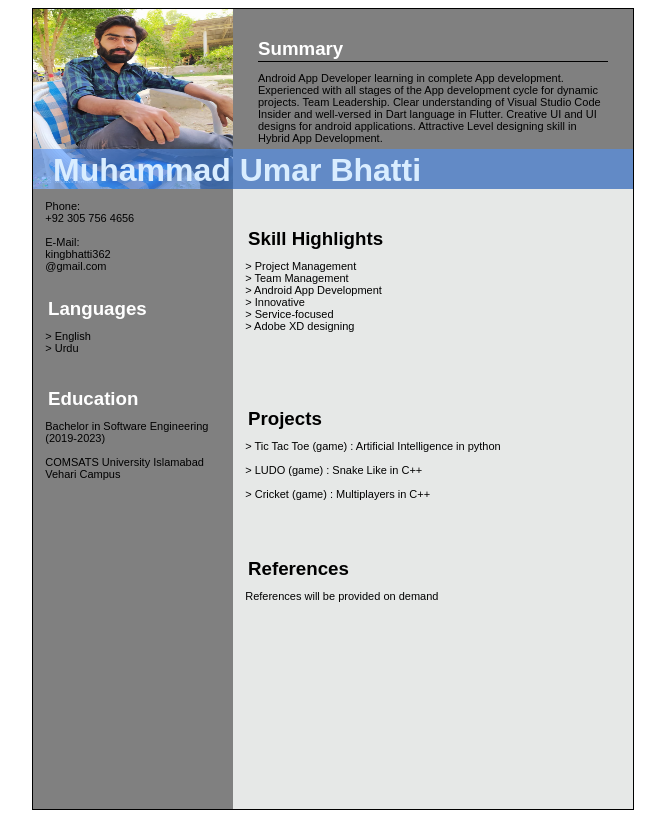
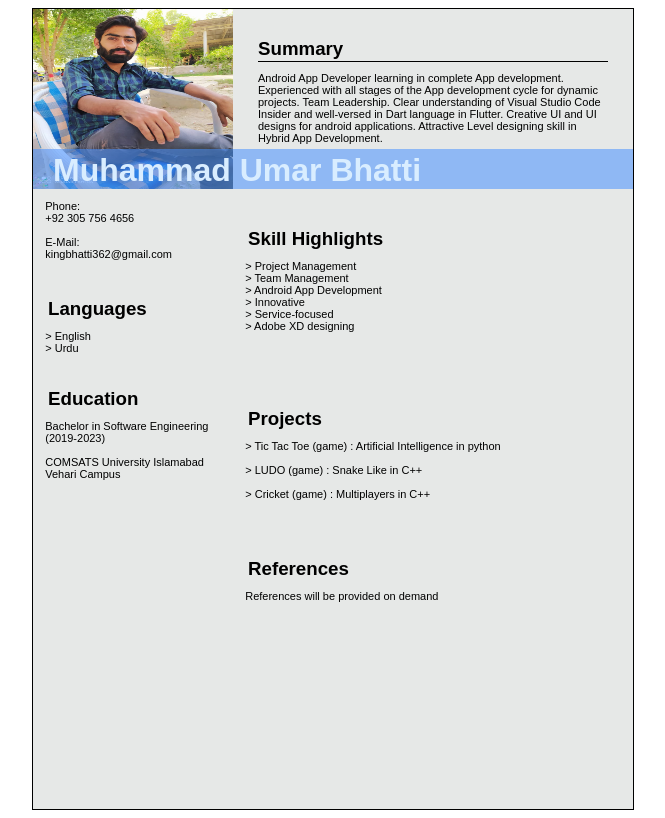
Before and after one commit to AosumBhatti/cv.github.io, a plain HTML site: page index.html in a window 1280 px wide. Shown: the whole page, without its empty margins (576-1241 px from the left). Drawn offline with Linux system fonts and the light colour scheme.

Commit message:
final CV

```diff
--- a/index.html
+++ b/index.html
@@ -12,7 +12,7 @@
     <div class="Page">
 
         <div class="Block1">
-            <img src="ProfilePic.jpg" width="200" height="180">
+            <img src="sonu.jpg" width="200" height="180">
         </div>
         <div class="Block2">
             <h3 class="SummaryTitle">
@@ -31,8 +31,7 @@
     +92 305 756 4656
 
     E-Mail:
-    kingbhatti362
-    @gmail.com
+    kingbhatti362@gmail.com
 
             </pre>
 
--- a/style.css
+++ b/style.css
@@ -41,7 +41,7 @@ pre
     width: 400px;
     left:200px;
     top:0px;
-    background-color: grey;
+    background-color: rgb(230, 232, 231);
 }
 .Block3
 {
@@ -50,7 +50,7 @@ pre
     width: 200px;
     left:0px;
     top:180px;
-    background-color: grey;
+    background-color: rgb(230, 232, 231);
 }
 .Block4
 {
@@ -84,7 +84,7 @@ pre
     left:25px;
     top:10px;
     font-family: Arial, Helvetica, sans-serif;
-    color: white;
+    color: black;
 }
 .Skill
 {
@@ -106,7 +106,7 @@ pre
     left: 15px;
     top:90px;
     font-family: Arial, Helvetica, sans-serif;
-    color: white;
+    color: black;
 }
 .LanguagesList
 {
@@ -120,7 +120,7 @@ pre
     left: 15px;
     top:180px;
     font-family: Arial, Helvetica, sans-serif;
-    color: white;
+    color: black;
 }
 .EducationList
 {
```
Also changed, not shown: sonu.jpg (renamed from ProfilePic.jpg).
